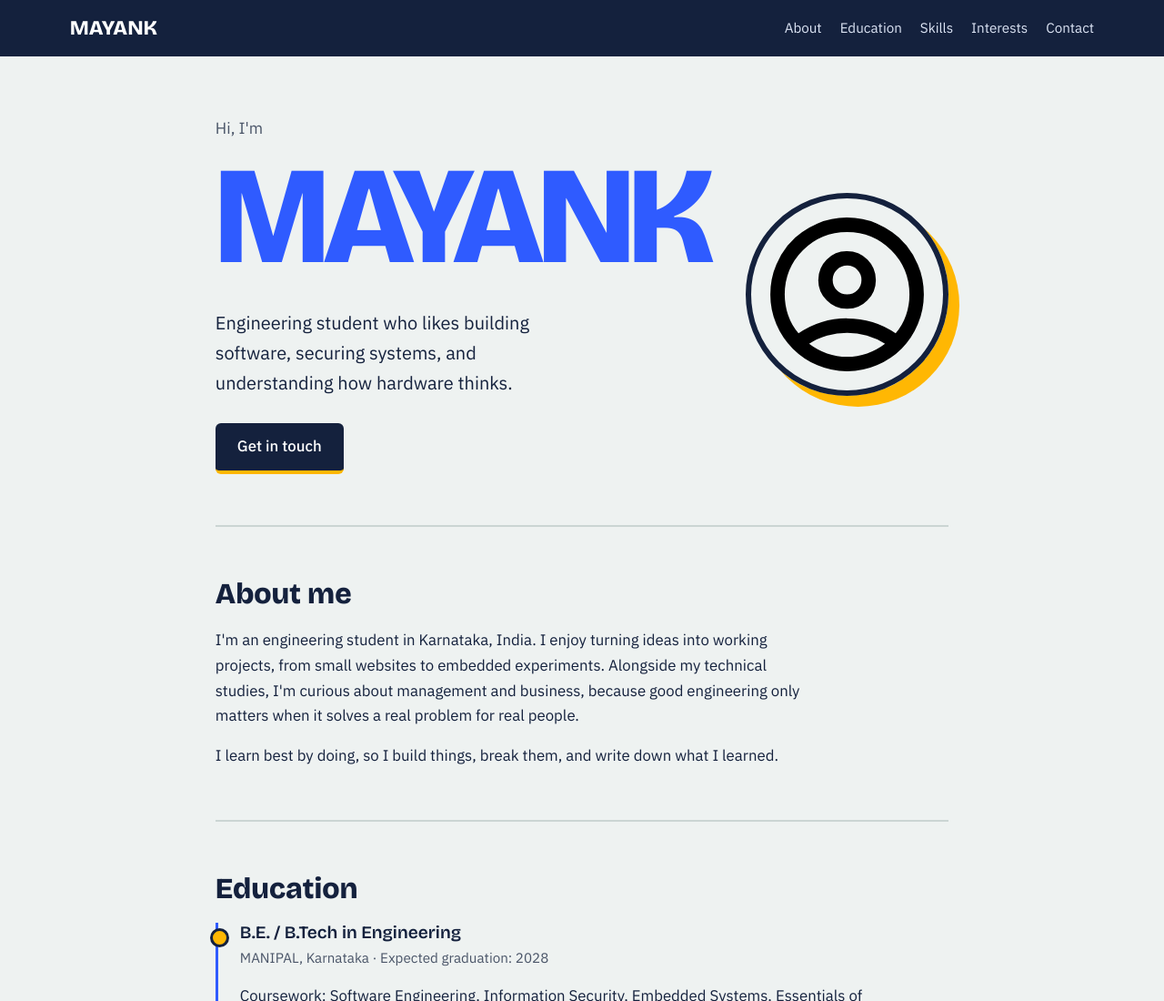
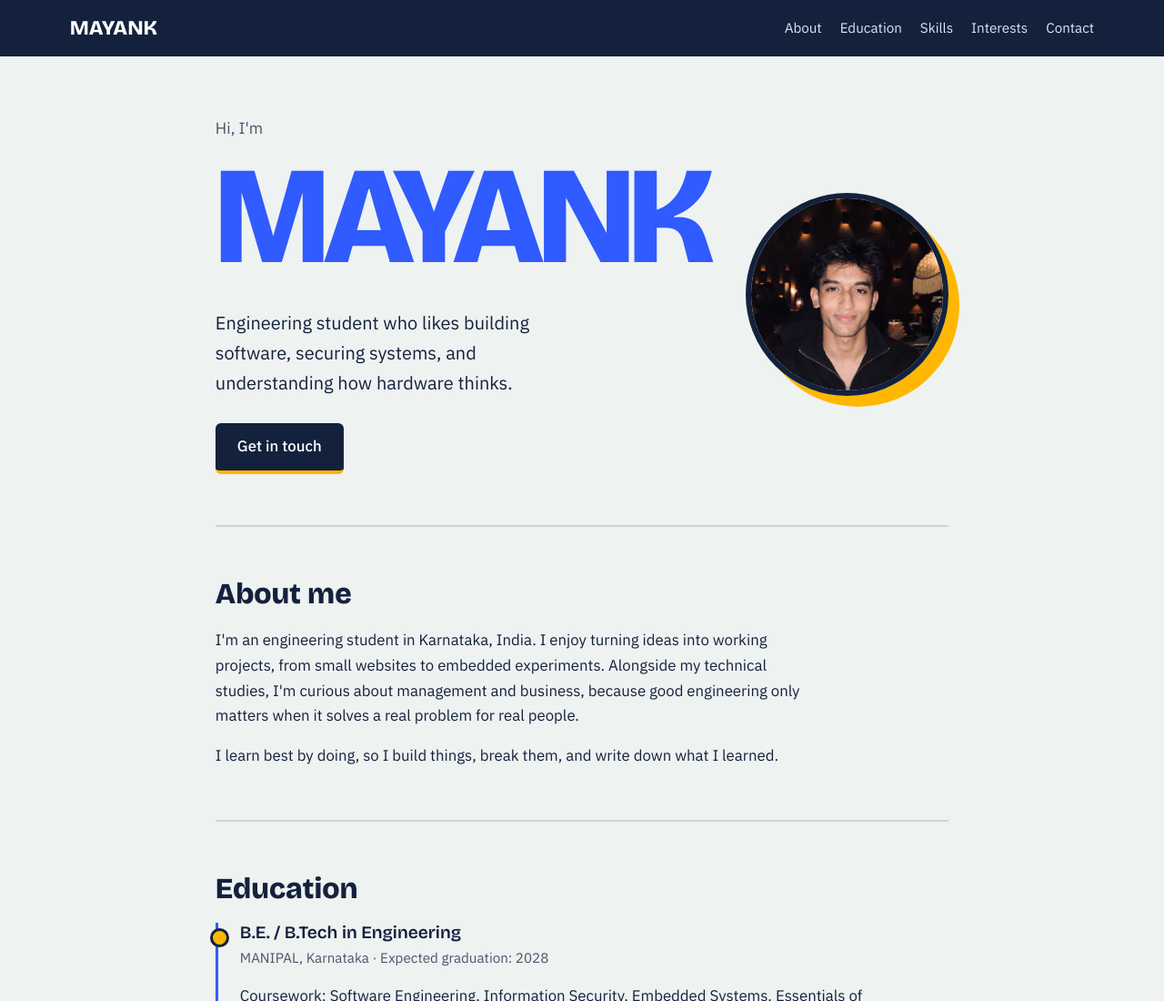
Before and after one commit to mayankxdg/assignment, a plain HTML site: page index.html in a window 1280 px wide. Shown: the top 1100 px of the page at 91% size. Drawn offline with nearby package versions, Linux system fonts and the light colour scheme.

Commit message:
Update index.html

```diff
--- a/index.html
+++ b/index.html
@@ -30,7 +30,7 @@
         <p class="intro">Engineering student who likes building software, securing systems, and understanding how hardware thinks.</p>
         <a class="btn" href="#contact">Get in touch</a>
       </div>
-      <img class="photo" src="images/profile.svg" alt="Portrait of MIIT" width="320" height="320">
+      <img class="photo" src="images/profile.jpg" alt="Portrait of MIIT" width="320" height="320">
     </section>
 
     <section id="about">
```
